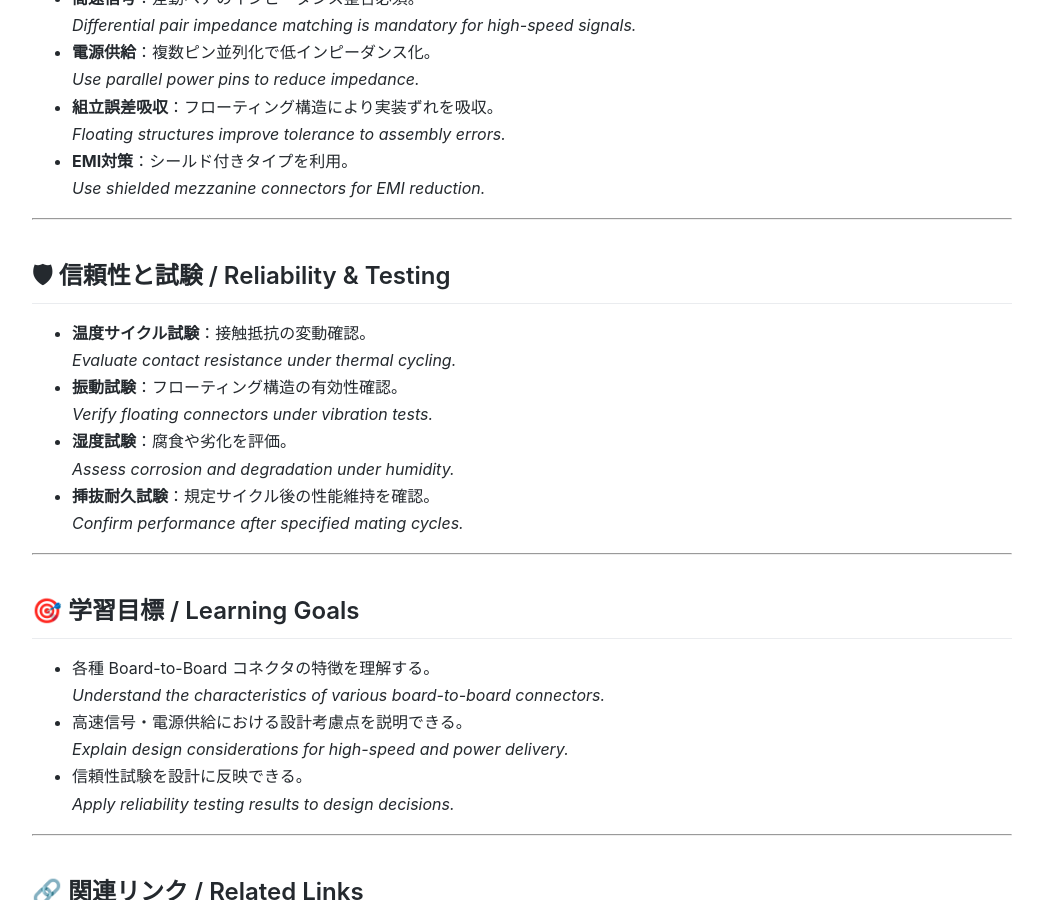
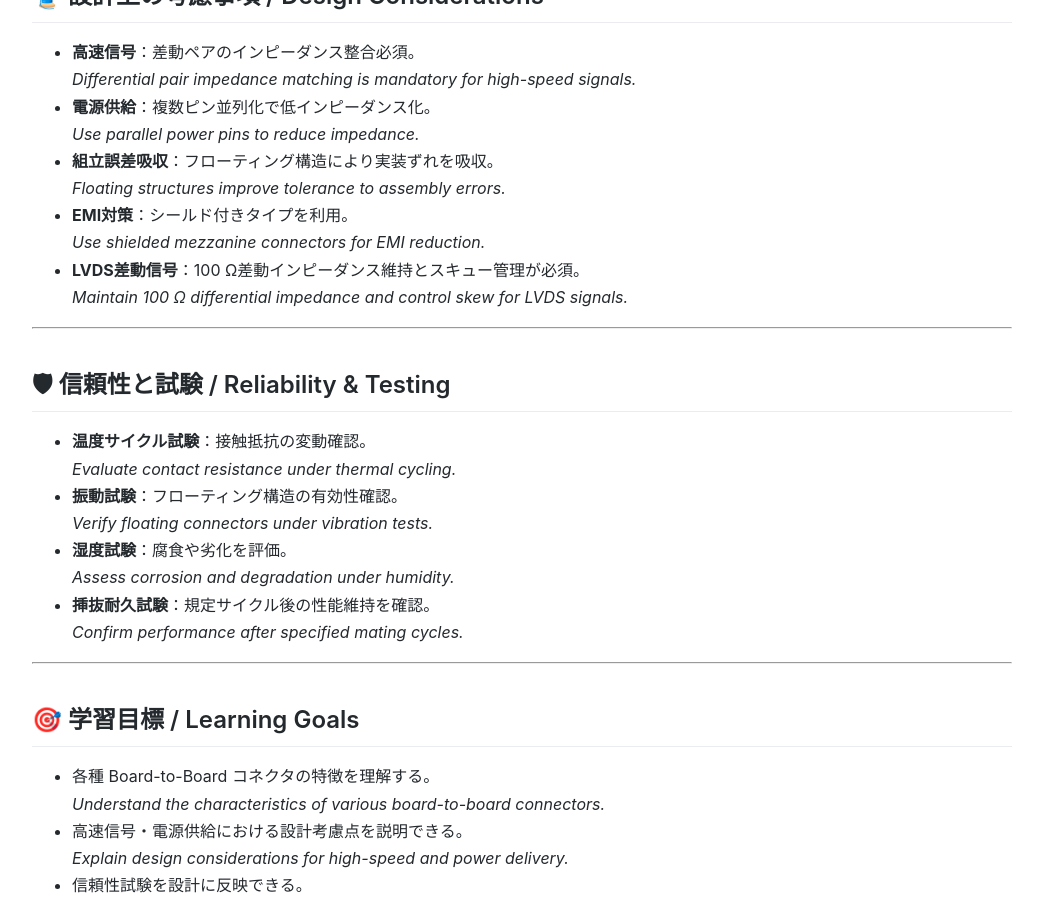
Before and after one commit to Samizo-AITL/Edusemi-Plus, a Jekyll site: the page built from Assembly-Integration/Connectors/Board-to-Board.md, in a window 1280 px wide and 900 px high, scrolled down 2231 px. Shown: the whole window, without its empty margins (118-1161 px from the left). Built offline with Jekyll 4.4.1, drawn with Linux system fonts in a browser that asks for light colours; some of the changed text lies outside the part shown.

Commit message:
Update Board-to-Board.md

```diff
--- a/Assembly-Integration/Connectors/Board-to-Board.md
+++ b/Assembly-Integration/Connectors/Board-to-Board.md
@@ -50,6 +50,8 @@
   *Space-saving assemblies for smartphones and IoT devices*
 - **産業機器・車載**：耐振動・耐環境構造
   *Industrial and automotive applications requiring vibration resistance*
+- **LVDSインターフェース**：LCDパネルやカメラモジュール接続
+  *LVDS interface for LCD panels and camera modules*
 
 ---
 
@@ -88,6 +90,8 @@
   *Floating structures improve tolerance to assembly errors.*
 - **EMI対策**：シールド付きタイプを利用。
   *Use shielded mezzanine connectors for EMI reduction.*
+- **LVDS差動信号**：100 Ω差動インピーダンス維持とスキュー管理が必須。
+  *Maintain 100 Ω differential impedance and control skew for LVDS signals.*
 
 ---
 
```
